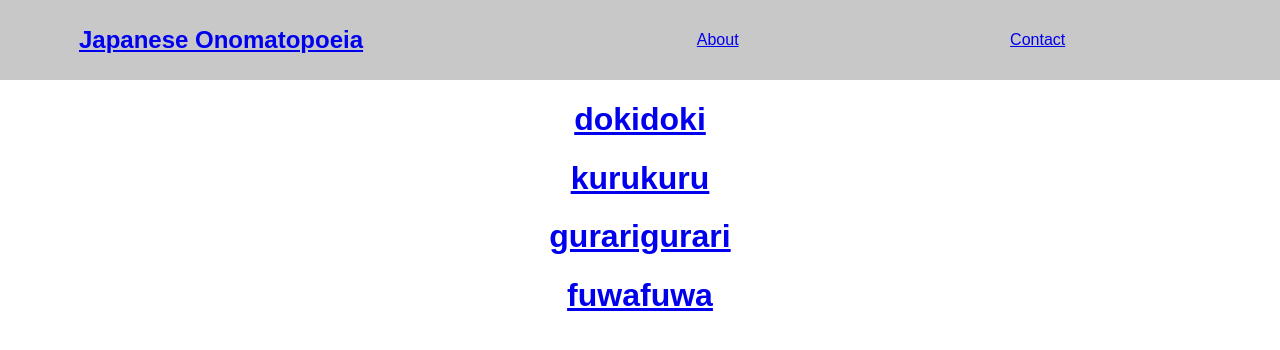
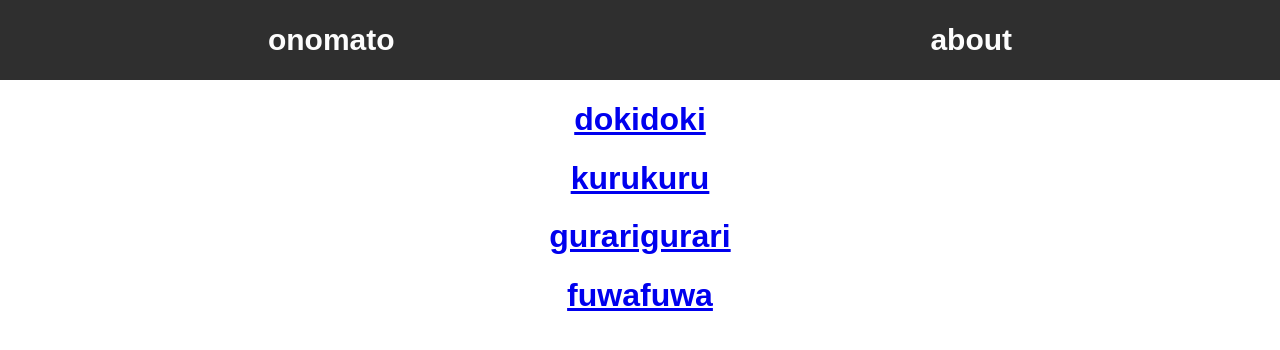
Before and after one commit to leedoughty/japanese-onomatopoeia, a React (Create React App) app: page / in a window 1280 px wide. Shown: the top 350 px of the page. Built offline with nearby package versions, Linux system fonts and the light colour scheme.

Commit message:
Refactor NavBar to tidy up UI

```diff
--- a/src/App.css
+++ b/src/App.css
@@ -12,14 +12,16 @@
   display: flex;
   justify-content: space-around;
   align-items: center;
-  min-height: 10vh;
-  background: rgb(200, 200, 200);
+  height: 10vh;
+  background-color: #2f2f2f;
 }
 
-.nav-links {
-  width: 50%;
-  display: flex;
-  justify-content: space-around;
-  align-items: center;
-  list-style: none;
+.nav-link {
+  color: #fdfdfd;
+  font-size: 20px;
+  text-decoration: none;
 }
+
+.nav-link:hover {
+  text-decoration: underline;
+}
--- a/src/NavBar.js
+++ b/src/NavBar.js
@@ -4,17 +4,12 @@
 function NavBar() {
   return (
     <nav>
-      <Link to="/">
-        <h1>Japanese Onomatopoeia</h1>
+      <Link className="nav-link" to="/">
+        <h1>onomato</h1>
       </Link>
-      <ul className="nav-links">
-        <Link to="/about">
-          <li>About</li>
-        </Link>
-        <Link to="/contact">
-          <li>Contact</li>
-        </Link>
-      </ul>
+      <Link className="nav-link" to="/about">
+        <h1>about</h1>
+      </Link>
     </nav>
   );
 }
```
